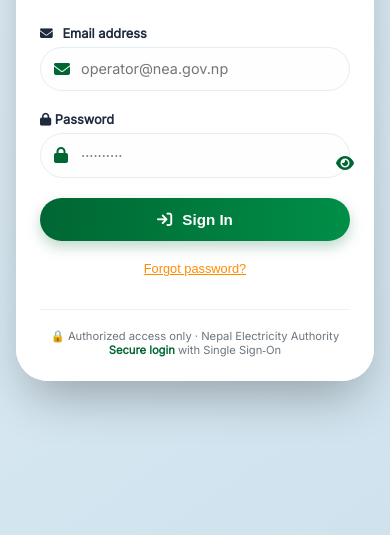
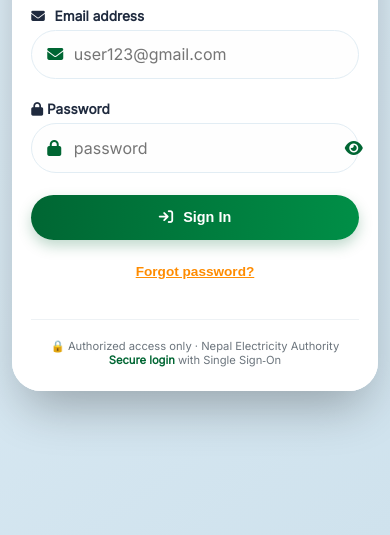
Before and after one commit to deepakrajpant/grid, a plain HTML site: page index.html in a window 390 px wide. Shown: the part 309-844 px from the top of the page. Drawn offline with Linux system fonts and the light colour scheme; no server answers.

Commit message:
Update index.html

```diff
--- a/index.html
+++ b/index.html
@@ -2,7 +2,7 @@
 <html lang="en">
 <head>
   <meta charset="UTF-8">
-  <meta name="viewport" content="width=device-width, initial-scale=1.0, viewport-fit=cover">
+  <meta name="viewport" content="width=device-width, initial-scale=1.0, viewport-fit=cover, user-scalable=yes">
   <title>NEA Smart Grid Access | Login</title>
   <link rel="stylesheet" href="https://cdnjs.cloudflare.com/ajax/libs/font-awesome/6.4.0/css/all.min.css">
   <link href="https://fonts.googleapis.com/css2?family=Inter:opsz,wght@14..32,300;400;500;600;700;800&display=swap" rel="stylesheet">
@@ -20,10 +20,10 @@
       display: flex;
       align-items: center;
       justify-content: center;
-      padding: 1.5rem;
+      padding: 1rem;
     }
 
-    /* main container - card style like dashboard */
+    /* main container - card style */
     .login-wrapper {
       max-width: 1200px;
       width: 100%;
@@ -128,6 +128,7 @@
       flex: 1;
       padding: 2.2rem 2rem;
       background: white;
+      position: relative;
     }
 
     .logo-area {
@@ -181,13 +182,13 @@
     }
 
     .input-group {
-      margin-bottom: 1.3rem;
+      margin-bottom: 1.4rem;
     }
 
     .input-group label {
       display: block;
       font-weight: 600;
-      font-size: 0.8rem;
+      font-size: 0.85rem;
       color: #1f2a3e;
       margin-bottom: 6px;
     }
@@ -200,23 +201,27 @@
 
     .input-icon-wrapper i:first-child {
       position: absolute;
-      left: 14px;
+      left: 16px;
       color: #006633;
       font-size: 1rem;
+      z-index: 2;
+      pointer-events: none;
     }
 
     .input-icon-wrapper input {
       width: 100%;
-      padding: 0.9rem 1rem 0.9rem 2.6rem;
+      padding: 0.9rem 3rem 0.9rem 2.8rem;
       border: 1.5px solid #e2edf4;
       border-radius: 60px;
-      font-size: 0.9rem;
-      font-family: 'Inter', monospace;
+      font-size: 1rem;
+      font-family: 'Inter', sans-serif;
       transition: all 0.2s;
       background: #fefefe;
       outline: none;
+      -webkit-appearance: none;
     }
 
+    /* improve touch target for mobile */
     .input-icon-wrapper input:focus {
       border-color: #FF8C00;
       box-shadow: 0 0 0 3px rgba(255, 140, 0, 0.15);
@@ -224,23 +229,44 @@
 
     .password-toggle {
       position: absolute;
-      right: 12px;
+      right: 14px;
       background: none;
       border: none;
       cursor: pointer;
-      color: #94a3b8;
-      font-size: 1rem;
-      padding: 0 8px;
+      color: #6c757d;
+      font-size: 1.2rem;
+      padding: 12px 8px;
+      display: flex;
+      align-items: center;
+      justify-content: center;
+      z-index: 2;
+      transition: color 0.2s;
+    }
+
+    .password-toggle:hover {
+      color: #006633;
+    }
+
+    /* larger hit area on mobile */
+    @media (max-width: 640px) {
+      .password-toggle {
+        padding: 14px 10px;
+        right: 10px;
+      }
+      .input-icon-wrapper input {
+        padding: 0.9rem 3.2rem 0.9rem 2.8rem;
+        font-size: 16px; /* prevents zoom on iOS */
+      }
     }
 
     .btn-login {
       background: linear-gradient(95deg, #006633, #008f47);
       width: 100%;
-      padding: 0.9rem;
+      padding: 1rem;
       border: none;
       border-radius: 60px;
       font-weight: 700;
-      font-size: 0.95rem;
+      font-size: 1rem;
       color: white;
       display: flex;
       align-items: center;
@@ -252,9 +278,8 @@
       box-shadow: 0 6px 14px rgba(0,102,51,0.25);
     }
 
-    .btn-login:hover {
-      transform: translateY(-2px);
-      filter: brightness(1.02);
+    .btn-login:active {
+      transform: scale(0.97);
     }
 
     .forgot-link {
@@ -265,11 +290,12 @@
     .forgot-link button {
       background: none;
       border: none;
-      font-size: 0.8rem;
-      font-weight: 500;
+      font-size: 0.85rem;
+      font-weight: 600;
       color: #FF8C00;
       cursor: pointer;
       text-decoration: underline;
+      padding: 8px 12px;
     }
 
     .footer-note {
@@ -288,7 +314,7 @@
     }
 
     .msg-alert {
-      padding: 0.75rem;
+      padding: 0.8rem;
       border-radius: 60px;
       font-size: 0.8rem;
       text-align: center;
@@ -314,7 +340,7 @@
       left: 0;
       width: 100%;
       height: 100%;
-      background: rgba(255,255,255,0.85);
+      background: rgba(255,255,255,0.9);
       backdrop-filter: blur(4px);
       display: flex;
       align-items: center;
@@ -332,8 +358,8 @@
     }
 
     .spinner {
-      width: 48px;
-      height: 48px;
+      width: 44px;
+      height: 44px;
       border: 4px solid #e2edf4;
       border-top: 4px solid #006633;
       border-radius: 50%;
@@ -344,21 +370,22 @@
       to { transform: rotate(360deg); }
     }
 
-    /* responsive */
+    /* responsive design - mobile first optimizations */
     @media (max-width: 800px) {
       body {
-        padding: 1rem;
+        padding: 0.75rem;
       }
       .hero-panel {
         display: none;
       }
       .form-panel {
         flex: 1;
-        padding: 1.8rem;
+        padding: 1.8rem 1.5rem;
       }
       .login-wrapper {
         max-width: 500px;
         margin: 0 auto;
+        border-radius: 1.8rem;
       }
       .logo-text {
         font-size: 1.2rem;
@@ -366,24 +393,48 @@
       .form-header h1 {
         font-size: 1.5rem;
       }
+      .btn-login {
+        padding: 0.9rem;
+      }
     }
 
     @media (max-width: 480px) {
       .form-panel {
-        padding: 1.5rem;
+        padding: 1.5rem 1.2rem;
       }
       .input-icon-wrapper input {
-        padding: 0.8rem 1rem 0.8rem 2.5rem;
+        padding: 0.85rem 3rem 0.85rem 2.6rem;
+      }
+      .logo-badge {
+        width: 42px;
+        height: 42px;
+        font-size: 1.3rem;
+      }
+      .logo-text {
+        font-size: 1.1rem;
+      }
+      .form-header h1 {
+        font-size: 1.4rem;
       }
       .btn-login {
-        padding: 0.8rem;
+        font-size: 0.9rem;
+      }
+    }
+
+    /* extra small */
+    @media (max-width: 380px) {
+      .form-panel {
+        padding: 1.2rem 1rem;
+      }
+      .input-icon-wrapper input {
+        padding: 0.8rem 2.8rem 0.8rem 2.4rem;
       }
     }
   </style>
 </head>
 <body>
 <div class="login-wrapper">
-  <!-- Left panel: NEA themed illustration -->
+  <!-- Left panel: NEA themed illustration (hidden on mobile) -->
   <div class="hero-panel">
     <div class="hero-icon">
       <i class="fas fa-bolt"></i>
@@ -426,7 +477,7 @@
       <label><i class="fas fa-envelope" style="margin-right: 6px;"></i> Email address</label>
       <div class="input-icon-wrapper">
         <i class="fas fa-envelope"></i>
-        <input type="email" id="email" placeholder="operator@nea.gov.np" autocomplete="email">
+        <input type="email" id="email" placeholder="user123@gmail.com" autocomplete="email">
       </div>
     </div>
 
@@ -434,8 +485,8 @@
       <label><i class="fas fa-lock"></i> Password</label>
       <div class="input-icon-wrapper">
         <i class="fas fa-lock"></i>
-        <input type="password" id="password" placeholder="··········" autocomplete="current-password">
-        <button class="password-toggle" id="togglePassword" type="button">
+        <input type="password" id="password" placeholder="password" autocomplete="current-password">
+        <button class="password-toggle" id="togglePassword" type="button" aria-label="Show/Hide Password">
           <i class="fas fa-eye"></i>
         </button>
       </div>
@@ -487,7 +538,6 @@
   const passwordField = document.getElementById('password');
   const msgElement = document.getElementById('msg');
 
-  // Helper UI
   function showLoading() { if(loadingEl) loadingEl.classList.add('active'); }
   function hideLoading() { if(loadingEl) loadingEl.classList.remove('active'); }
 
@@ -501,12 +551,22 @@
     }, 5000);
   }
 
-  // Toggle password visibility
-  if (togglePassword) {
+  // Password visibility toggle (improved icon management)
+  if (togglePassword && passwordField) {
     togglePassword.addEventListener('click', () => {
       const type = passwordField.getAttribute('type') === 'password' ? 'text' : 'password';
       passwordField.setAttribute('type', type);
-      togglePassword.innerHTML = type === 'password' ? '<i class="fas fa-eye"></i>' : '<i class="fas fa-eye-slash"></i>';
+      // change icon inside the button
+      const icon = togglePassword.querySelector('i');
+      if (icon) {
+        if (type === 'password') {
+          icon.classList.remove('fa-eye-slash');
+          icon.classList.add('fa-eye');
+        } else {
+          icon.classList.remove('fa-eye');
+          icon.classList.add('fa-eye-slash');
+        }
+      }
     });
   }
 
@@ -526,7 +586,7 @@
       .then(() => {
         hideLoading();
         const userEmail = auth.currentUser.email;
-        // routing exactly as original (mainahiya / xyz / home)
+        // routing exactly as original
         if (userEmail === "mainahiya132ss@gmail.com" || userEmail === "abc2@gmail.com") {
           window.location.href = "mainahiya.html";
         }
@@ -545,7 +605,7 @@
       });
   };
 
-  // Forgot password function (unchanged behavior)
+  // Forgot password function
   window.forgotPassword = function () {
     const email = document.getElementById("email").value.trim();
     if (!email) {
@@ -561,7 +621,7 @@
       })
       .catch((error) => {
         hideLoading();
-        showMsg(error.message);
+        showMsg(SORRY);
       });
   };
 
```
